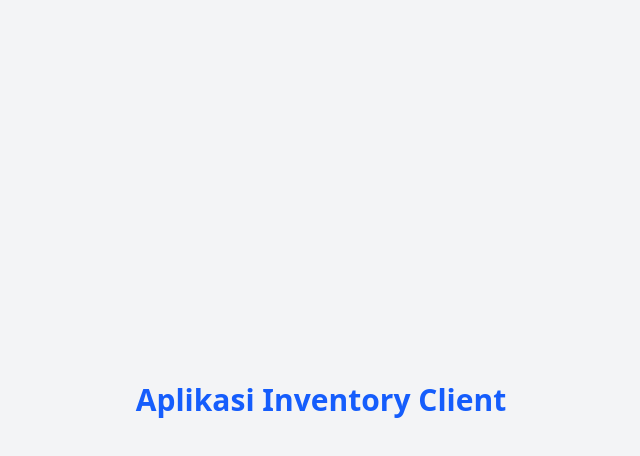
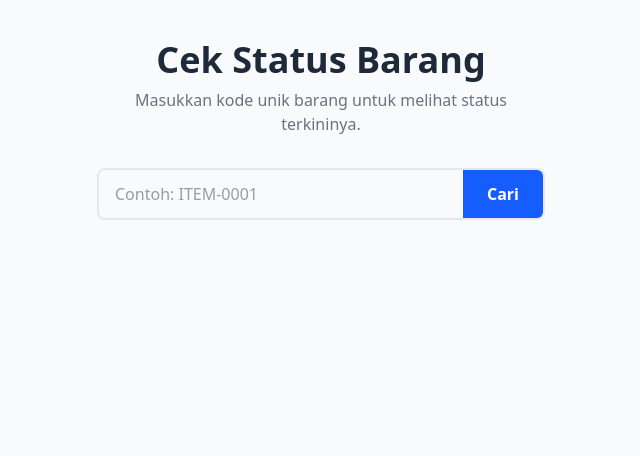
Before and after one commit to dewanggasz/inventory-api, a React (Vite) app in the folder client-app/: page / in a window 1280 px wide. Shown: the top 456 px of the page, without its empty margins (319-959 px from the left). Built offline with nearby package versions, Linux system fonts and the light colour scheme.

Commit message:
feat: Build item search page with components and API integration

```diff
--- a/client-app/src/App.jsx
+++ b/client-app/src/App.jsx
@@ -1,11 +1,73 @@
+import { useState } from 'react';
+import axiosClient from './api/axiosClient';
+import ItemCard from './components/ItemCard';
+import Alert from './components/Alert';
+import LoadingSpinner from './components/LoadingSpinner';
+
 function App() {
+  const [searchTerm, setSearchTerm] = useState('');
+  const [item, setItem] = useState(null);
+  const [loading, setLoading] = useState(false);
+  const [error, setError] = useState('');
+
+  const handleSearch = async (e) => {
+    e.preventDefault();
+    if (!searchTerm) return;
+
+    setLoading(true);
+    setItem(null);
+    setError('');
+
+    try {
+      const response = await axiosClient.get(`/items/${searchTerm}`);
+      setItem(response.data);
+    } catch (err) {
+      if (err.response && err.response.status === 404) {
+        setError('Barang dengan kode tersebut tidak ditemukan.');
+      } else {
+        setError('Terjadi kesalahan saat mengambil data.');
+      }
+      console.error(err);
+    } finally {
+      setLoading(false);
+    }
+  };
+
   return (
-    <div className="min-h-screen bg-gray-100 flex items-center justify-center">
-      <h1 className="text-3xl font-bold text-blue-600">
-        Aplikasi Inventory Client
-      </h1>
+    <div className="min-h-screen bg-gray-50 flex flex-col items-center pt-10 px-4">
+      <div className="w-full max-w-md text-center">
+        <h1 className="text-4xl font-bold text-gray-800">Cek Status Barang</h1>
+        <p className="text-gray-500 mt-2">
+          Masukkan kode unik barang untuk melihat status terkininya.
+        </p>
+      </div>
+
+      <form onSubmit={handleSearch} className="w-full max-w-md mt-8">
+        <div className="flex items-center border-2 border-gray-200 rounded-lg overflow-hidden focus-within:border-blue-500 focus-within:ring-2 focus-within:ring-blue-200 transition-all duration-300">
+          <input
+            type="text"
+            value={searchTerm}
+            onChange={(e) => setSearchTerm(e.target.value)}
+            placeholder="Contoh: ITEM-0001"
+            className="w-full px-4 py-3 text-gray-700 focus:outline-none"
+          />
+          <button
+            type="submit"
+            disabled={loading}
+            className="bg-blue-600 text-white px-6 py-3 font-semibold hover:bg-blue-700 disabled:bg-blue-300 transition-colors"
+          >
+            {loading ? '...' : 'Cari'}
+          </button>
+        </div>
+      </form>
+
+      <div className="mt-6">
+        {loading && <LoadingSpinner />}
+        {error && <Alert message={error} />}
+        {item && <ItemCard item={item} />}
+      </div>
     </div>
-  )
+  );
 }
 
-export default App
+export default App;
--- /dev/null
+++ b/client-app/src/api/axiosClient.js
@@ -0,0 +1,24 @@
+import axios from 'axios';
+
+// Ambil base URL dari environment variable
+const API_BASE_URL = import.meta.env.VITE_API_BASE_URL;
+
+const axiosClient = axios.create({
+  baseURL: API_BASE_URL,
+});
+
+// Interceptor untuk menambahkan token otentikasi ke setiap request
+axiosClient.interceptors.request.use((config) => {
+  // Untuk sekarang, kita akan hardcode token. Nanti kita akan ambil dari state/localStorage.
+  // Ganti token di bawah ini dengan token yang Anda dapatkan dari Postman.
+  const token = 'HQPBSWiR3abi6bN0zlK83rgOlwWGsqBTbzd7pPNhe23b816d';
+
+  if (token) {
+    config.headers.Authorization = `Bearer ${token}`;
+  }
+  return config;
+}, (error) => {
+  return Promise.reject(error);
+});
+
+export default axiosClient;
--- /dev/null
+++ b/client-app/src/components/Alert.jsx
@@ -0,0 +1,14 @@
+import React from 'react';
+
+function Alert({ message }) {
+  if (!message) return null;
+
+  return (
+    <div className="w-full max-w-md bg-red-100 border border-red-400 text-red-700 px-4 py-3 rounded-lg mt-6" role="alert">
+      <strong className="font-bold">Error!</strong>
+      <span className="block sm:inline ml-2">{message}</span>
+    </div>
+  );
+}
+
+export default Alert;
--- /dev/null
+++ b/client-app/src/components/ItemCard.jsx
@@ -0,0 +1,68 @@
+import React from 'react';
+
+// Fungsi untuk mendapatkan warna badge berdasarkan status
+const getStatusColor = (status) => {
+  switch (status) {
+    case 'Baik':
+      return 'bg-green-100 text-green-800';
+    case 'Rusak':
+      return 'bg-yellow-100 text-yellow-800';
+    case 'Hilang':
+      return 'bg-red-100 text-red-800';
+    case 'Perbaikan':
+        return 'bg-blue-100 text-blue-800';
+    default:
+      return 'bg-gray-100 text-gray-800';
+  }
+};
+
+function ItemCard({ item }) {
+  if (!item) return null;
+
+  const { name, code, category, location, latestStatus } = item;
+
+  return (
+    <div className="w-full max-w-md bg-white rounded-lg shadow-md p-6 mt-6 animate-fade-in">
+      <div className="flex justify-between items-start">
+        <h2 className="text-2xl font-bold text-gray-800">{name}</h2>
+        {latestStatus && (
+          <span className={`px-3 py-1 text-sm font-semibold rounded-full ${getStatusColor(latestStatus.status)}`}>
+            {latestStatus.status}
+          </span>
+        )}
+      </div>
+      <p className="text-sm text-gray-500 mt-1">{code}</p>
+
+      <div className="mt-6 border-t border-gray-200 pt-4">
+        <div className="grid grid-cols-2 gap-4 text-sm">
+          <div>
+            <p className="font-semibold text-gray-600">Kategori</p>
+            <p className="text-gray-800">{category?.name || '-'}</p>
+          </div>
+          <div>
+            <p className="font-semibold text-gray-600">Lokasi</p>
+            <p className="text-gray-800">{location?.name || '-'}</p>
+          </div>
+          {latestStatus && (
+            <>
+              <div>
+                <p className="font-semibold text-gray-600">Diupdate Oleh</p>
+                <p className="text-gray-800">{latestStatus.user?.name || '-'}</p>
+              </div>
+              <div>
+                <p className="font-semibold text-gray-600">Tanggal Update</p>
+                <p className="text-gray-800">{new Date(latestStatus.created_at).toLocaleString('id-ID')}</p>
+              </div>
+              <div className="col-span-2">
+                <p className="font-semibold text-gray-600">Catatan</p>
+                <p className="text-gray-800">{latestStatus.note || 'Tidak ada catatan.'}</p>
+              </div>
+            </>
+          )}
+        </div>
+      </div>
+    </div>
+  );
+}
+
+export default ItemCard;
--- /dev/null
+++ b/client-app/src/components/LoadingSpinner.jsx
@@ -0,0 +1,9 @@
+import React from 'react';
+
+function LoadingSpinner() {
+  return (
+    <div className="w-8 h-8 border-4 border-blue-500 border-t-transparent rounded-full animate-spin mt-6"></div>
+  );
+}
+
+export default LoadingSpinner;
--- a/client-app/src/index.css
+++ b/client-app/src/index.css
@@ -1 +1,11 @@
 @import "tailwindcss";
+
+@layer base {
+  @keyframes fade-in {
+    from { opacity: 0; transform: translateY(-10px); }
+    to { opacity: 1; transform: translateY(0); }
+  }
+  .animate-fade-in {
+    animation: fade-in 0.5s ease-out forwards;
+  }
+}
```
